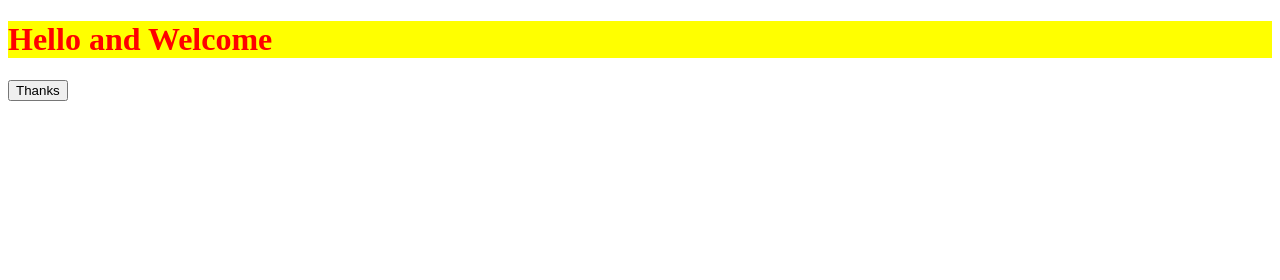
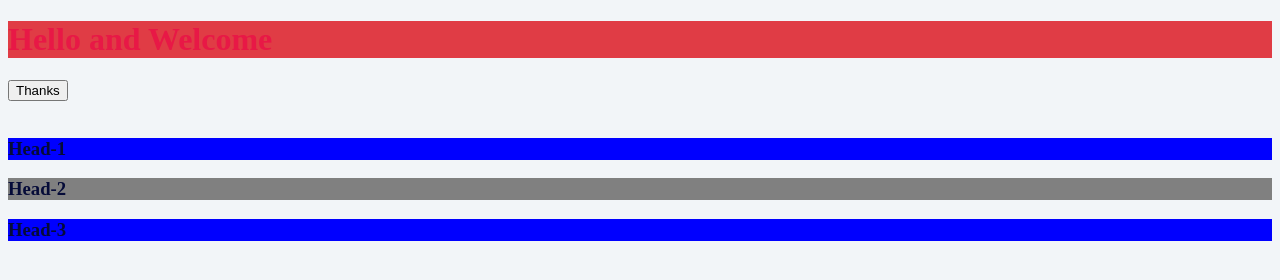
Before and after one commit to TK47bd/TestPurpose, a plain HTML site: page index.html in a window 1280 px wide. Drawn offline with Linux system fonts and the light colour scheme.

Commit message:
Javascript on DOM practice

```diff
--- a/index.html
+++ b/index.html
@@ -11,7 +11,19 @@
 </head>
 <body>
     <h1 id="f-id">Hello and Welcome</h1>
-    <input type="submit" value="Thanks" name="OK">
+    <input type="submit" value="Thanks" name="OK"> <br/><br/>
+
+    <section>
+        <p>
+            <h3 class="Section-head"></h3>
+        </p>
+        <p>
+            <h3 class="Section-head"></h3>
+        </p>
+        <p>
+            <h3 class="Section-head"></h3>
+        </p>
+    </section>
 
     <script src="scripts/script-1.js"></script>
 
--- a/scripts/script-1.js
+++ b/scripts/script-1.js
@@ -1 +1,22 @@
-var firsth3 = document.getElementById('f-id');
+var firsth1 = document.getElementById('f-id');
+var randomBgColor = Math.floor(Math.random()*15695346).toString(16);
+var randomTxtColor = Math.floor(Math.random()*28625378).toString(16);
+firsth1.style.backgroundColor = "#" + randomBgColor;
+firsth1.style.color = "#" + randomTxtColor;
+
+//Select all elements using a class
+var SectionHeads = document.getElementsByClassName('Section-head');
+for(var i=0; i<SectionHeads.length; i++){
+    var element = SectionHeads[i];
+    element.innerHTML = "Head-"+(i+1);
+}
+
+//Select all elements using a class in querry selector
+var SectionHeads = document.querySelectorAll('.Section-head'); //.querySelectorAll
+for(var i=0; i<SectionHeads.length; i++){
+    var element = SectionHeads[i];
+    if(i%2==0)
+        element.style.backgroundColor = "blue";
+    else
+        element.style.backgroundColor = "gray";
+}
--- a/styles/style-1.css
+++ b/styles/style-1.css
@@ -1,4 +1,8 @@
-#f-id {
-    background: yellow;
-    color: red;
+body {
+    background: rgb(242, 245, 248);
+    color: rgb(5, 11, 56);
 }
+::selection{
+    background: orange;
+    color: rgb(5, 71, 5);
+}
```
